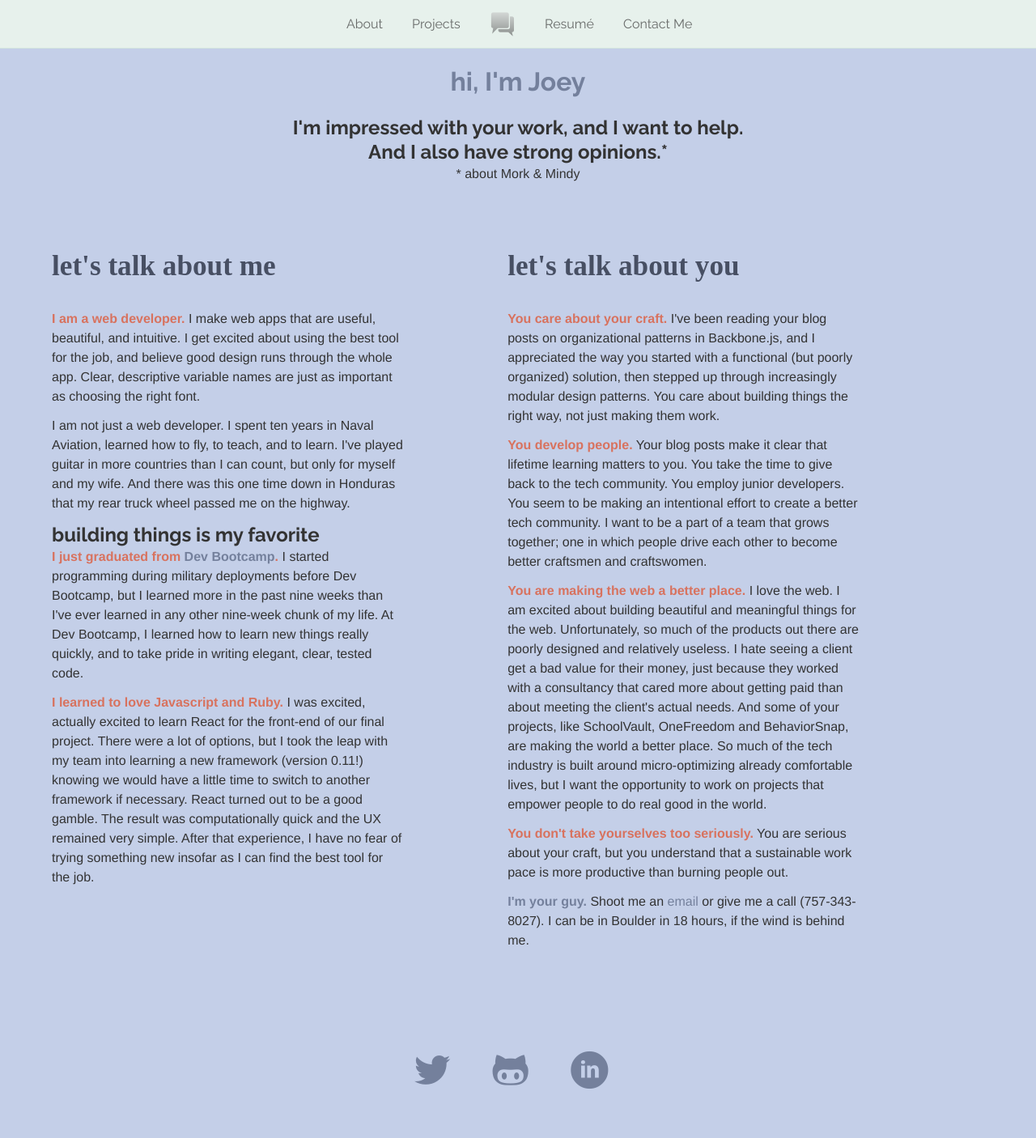
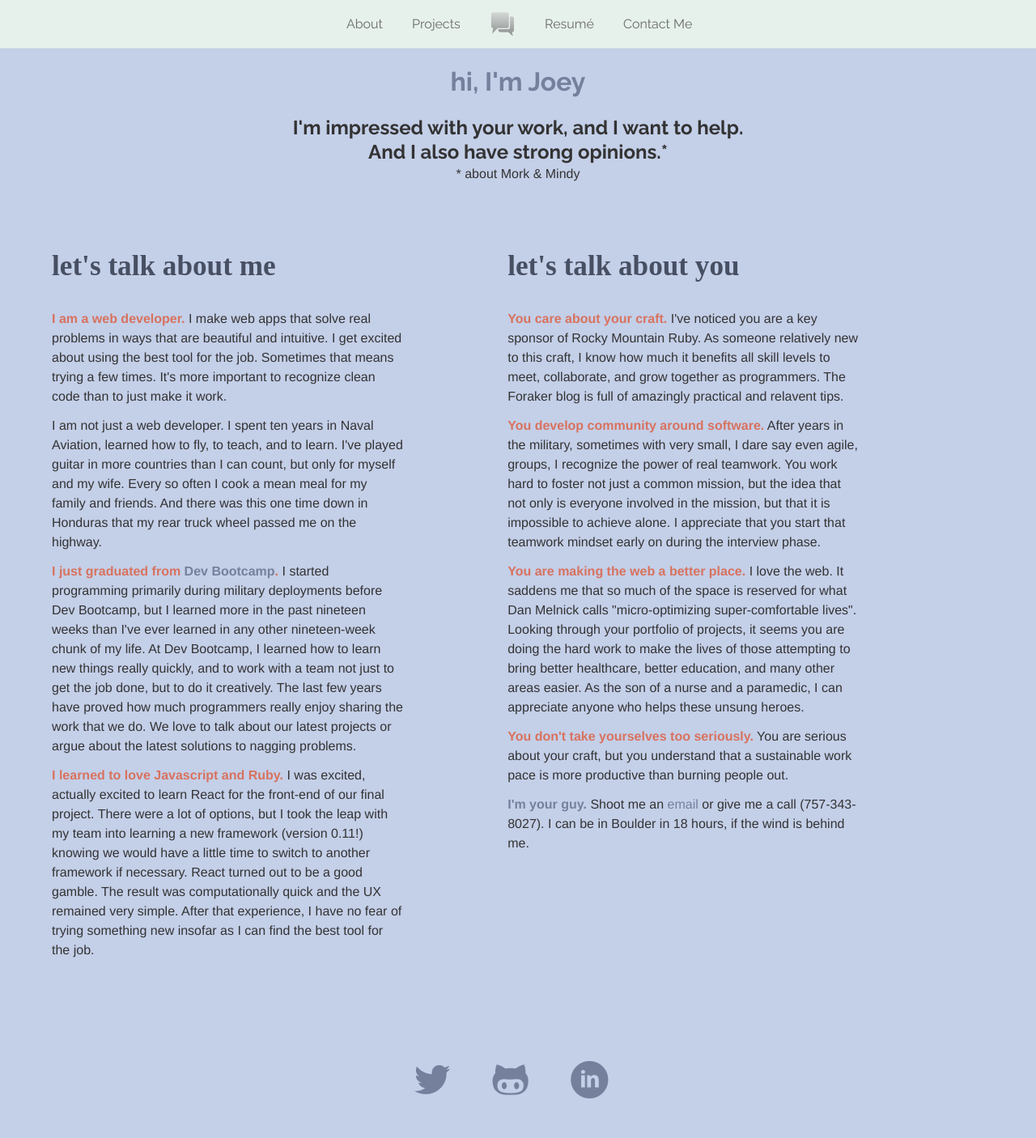
Before and after one commit to jochambo/jochambo.github.io, a Jekyll site: the page built from cover_letter/foraker_labs.md, in a window 1280 px wide. Shown: the whole page at 81% size. Built offline with Jekyll 4.4.1, drawn with Linux system fonts in a browser that asks for light colours; some web fonts are replaced.

Commit message:
Updated Foraker letter

```diff
--- a/cover_letter/foraker_labs.md
+++ b/cover_letter/foraker_labs.md
@@ -13,16 +13,13 @@ title: foraker-labs
     <li class="letter-part">
       <p class="letter-title">let's talk about me</p>
       <p>
-        <span class="peach">I am a web developer.</span> I make web apps that are useful, beautiful, and intuitive. I get excited about using the best tool for the job, and believe good design runs through the whole app. Clear, descriptive variable names are just as important as choosing the right font.
+        <span class="peach">I am a web developer.</span> I make web apps that solve real problems in ways that are beautiful and intuitive. I get excited about using the best tool for the job. Sometimes that means trying a few times. It's more important to recognize clean code than to just make it work.
       </p>
       <p>
-        <span>I am not just a web developer.</span> I spent ten years in Naval Aviation, learned how to fly, to teach, and to learn. I've played guitar in more countries than I can count, but only for myself and my wife.  And there was this one time down in Honduras that my rear truck wheel passed me on the highway.
+        <span>I am not just a web developer.</span> I spent ten years in Naval Aviation, learned how to fly, to teach, and to learn. I've played guitar in more countries than I can count, but only for myself and my wife.  Every so often I cook a mean meal for my family and friends.  And there was this one time down in Honduras that my rear truck wheel passed me on the highway.
       </p>
-      <div>
-        <h4>building things is my favorite</h4>
-      </div>
       <p>
-        <span class="peach">I just graduated from <a href="http://devbootcamp.com/">Dev Bootcamp</a>.</span> I started programming during military deployments before Dev Bootcamp, but I learned more in the past nine weeks than I've ever learned in any other nine-week chunk of my life. At Dev Bootcamp, I learned how to learn new things really quickly, and to take pride in writing elegant, clear, tested code.
+        <span class="peach">I just graduated from <a href="http://devbootcamp.com/">Dev Bootcamp</a>.</span> I started programming primarily during military deployments before Dev Bootcamp, but I learned more in the past nineteen weeks than I've ever learned in any other nineteen-week chunk of my life. At Dev Bootcamp, I learned how to learn new things really quickly, and to work with a team not just to get the job done, but to do it creatively. The last few years have proved how much programmers really enjoy sharing the work that we do.  We love to talk about our latest projects or argue about the latest solutions to nagging problems.
       </p>
       <p>
         <span class="peach">I learned to love Javascript and Ruby.</span> I was excited, actually excited to learn React for the front-end of our final project. There were a lot of options, but I took the leap with my team into learning a new framework (version 0.11!) knowing we would have a little time to switch to another framework if necessary. React turned out to be a good gamble. The result was computationally quick and the UX remained very simple.  After that experience, I have no fear of trying something new insofar as I can find the best tool for the job.
@@ -31,13 +28,13 @@ title: foraker-labs
     <li class="letter-part">
       <p class="letter-title">let's talk about you</p>
       <p>
-        <span class="peach">You care about your craft.</span> I've been reading your blog posts on organizational patterns in Backbone.js, and I appreciated the way you started with a functional (but poorly organized) solution, then stepped up through increasingly modular design patterns. You care about building things the right way, not just making them work.
+        <span class="peach">You care about your craft.</span> I've noticed you are a key sponsor of Rocky Mountain Ruby. As someone relatively new to this craft, I know how much it benefits all skill levels to meet, collaborate, and grow together as programmers. The Foraker blog is full of amazingly practical and relavent tips.
       </p>
       <p>
-        <span class="peach">You develop people.</span> Your blog posts make it clear that lifetime learning matters to you. You take the time to give back to the tech community. You employ junior developers. You seem to be making an intentional effort to create a better tech community. I want to be a part of a team that grows together; one in which people drive each other to become better craftsmen and craftswomen.
+        <span class="peach">You develop community around software.</span> After years in the military, sometimes with very small, I dare say even agile, groups, I recognize the power of real teamwork. You work hard to foster not just a common mission, but the idea that not only is everyone involved in the mission, but that it is impossible to achieve alone. I appreciate that you start that teamwork mindset early on during the interview phase.
       </p>
       <p>
-        <span class="peach">You are making the web a better place.</span> I love the web. I am excited about building beautiful and meaningful things for the web. Unfortunately, so much of the products out there are poorly designed and relatively useless. I hate seeing a client get a bad value for their money, just because they worked with a consultancy that cared more about getting paid than about meeting the client's actual needs. And some of your projects, like SchoolVault, OneFreedom and BehaviorSnap, are making the world a better place. So much of the tech industry is built around micro-optimizing already comfortable lives, but I want the opportunity to work on projects that empower people to do real good in the world.
+        <span class="peach">You are making the web a better place.</span> I love the web. It saddens me that so much of the space is reserved for what Dan Melnick calls "micro-optimizing super-comfortable lives". Looking through your portfolio of projects, it seems you are doing the hard work to make the lives of those attempting to bring better healthcare, better education, and many other areas easier. As the son of a nurse and a paramedic, I can appreciate anyone who helps these unsung heroes.
       </p>
       <p>
         <span class="peach">You don't take yourselves too seriously.</span> You are serious about your craft, but you understand that a sustainable work pace is more productive than burning people out.
```
